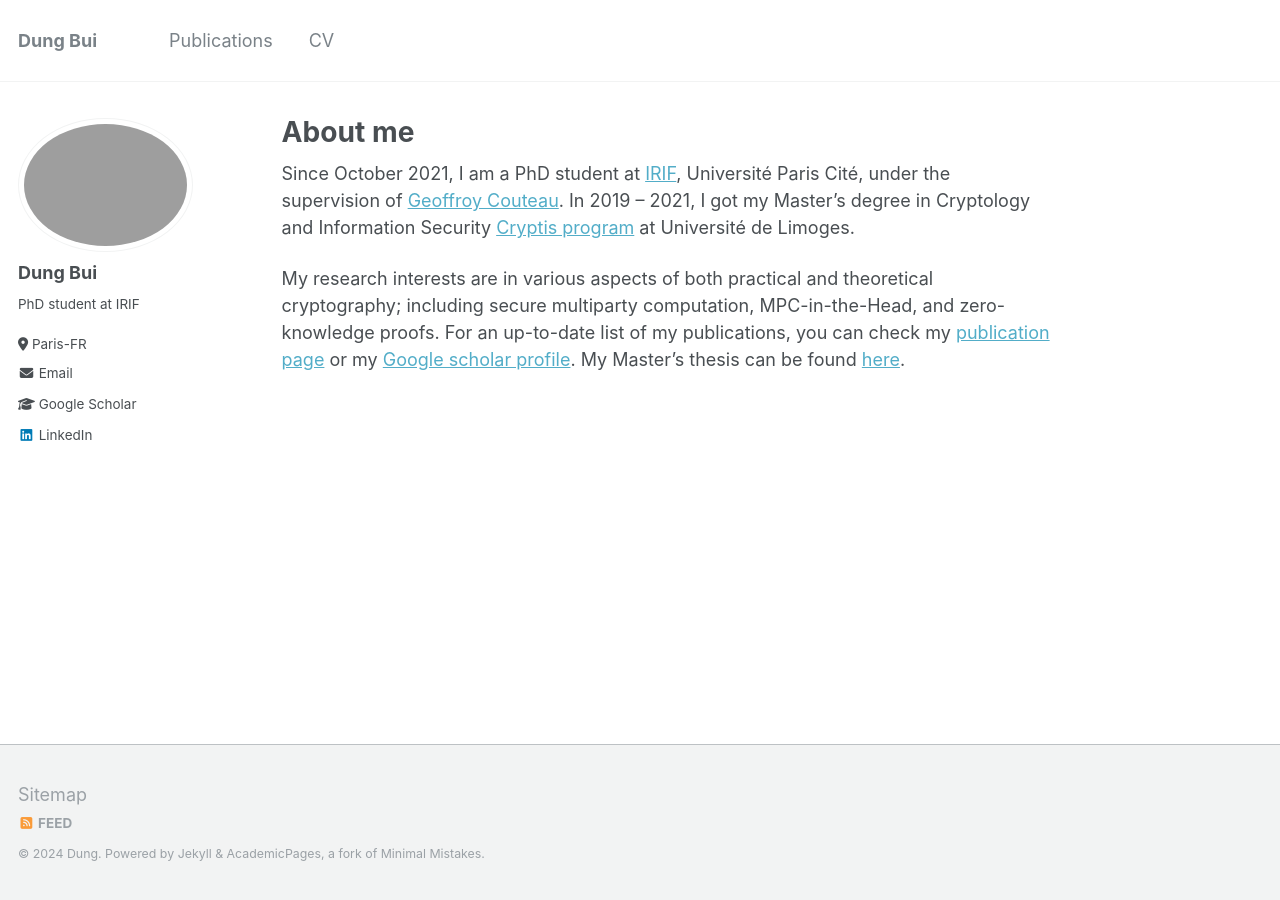
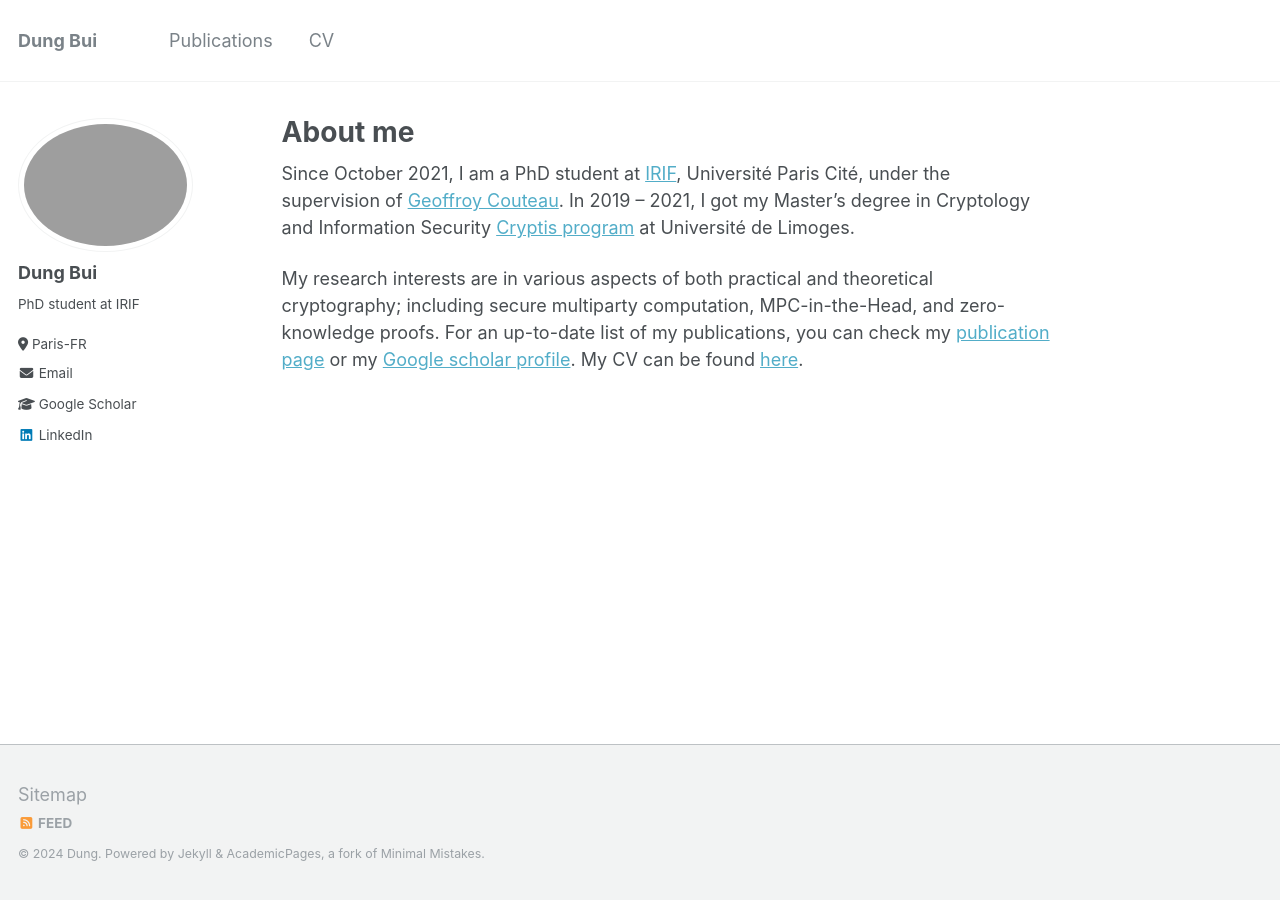
Before and after one commit to dungbui15/dungbui15.github.io, a Jekyll site: the page built from _pages/about.md, in a window 1280 px wide. Built offline with Jekyll 4.4.1, drawn with Linux system fonts in a browser that asks for light colours.

Commit message:
Update about.md

```diff
--- a/_pages/about.md
+++ b/_pages/about.md
@@ -9,4 +9,4 @@
 
 Since October 2021, I am a PhD student at [IRIF](https://www.irif.fr/), Université Paris Cité, under the supervision of [Geoffroy Couteau](https://geoffroycouteau.github.io/). In 2019 -- 2021, I got my Master's degree in Cryptology and Information Security [Cryptis program](https://www.cryptis.fr/) at Université de Limoges.
 
-My research interests are in various aspects of both practical and theoretical cryptography; including secure multiparty computation, MPC-in-the-Head, and zero-knowledge proofs. For an up-to-date list of my publications, you can check my [publication page](https://dungbui15.github.io/publications/) or my [Google scholar profile](https://scholar.google.com/citations?user=StGOHMUAAAAJ&hl=en&authuser=1). My Master's thesis can be found [here](/files/master_thesis.pdf).
+My research interests are in various aspects of both practical and theoretical cryptography; including secure multiparty computation, MPC-in-the-Head, and zero-knowledge proofs. For an up-to-date list of my publications, you can check my [publication page](https://dungbui15.github.io/publications/) or my [Google scholar profile](https://scholar.google.com/citations?user=StGOHMUAAAAJ&hl=en&authuser=1). My CV can be found [here](/files/master_thesis.pdf).
```
